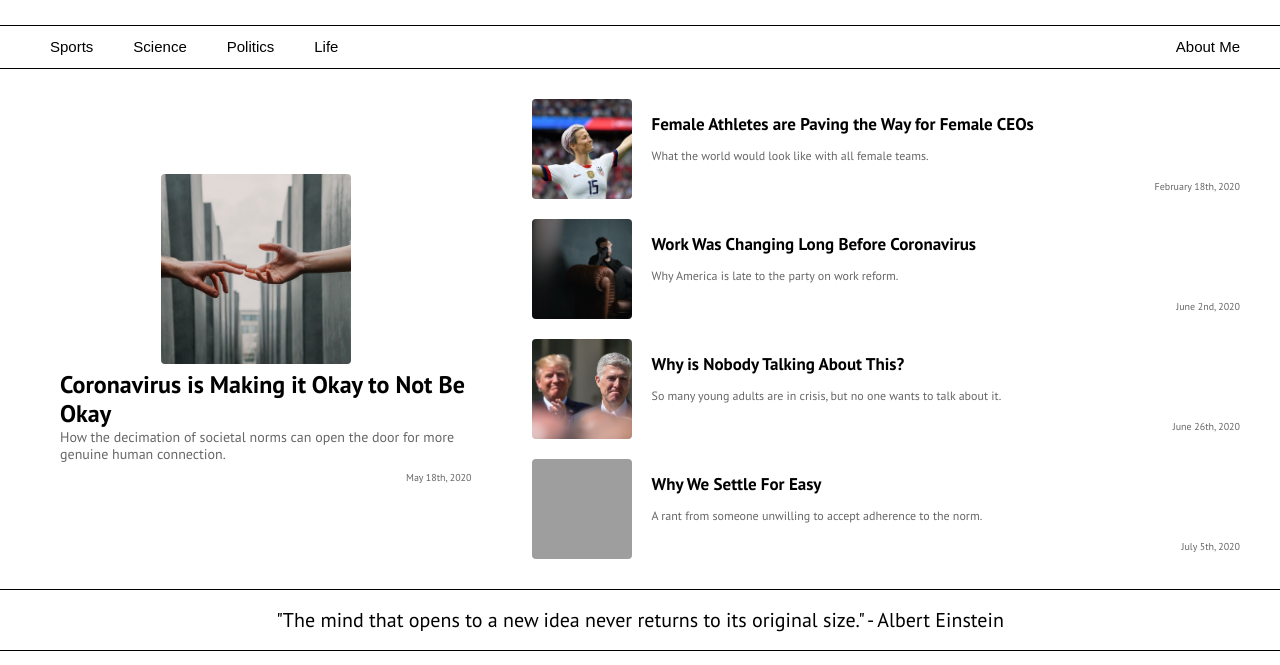
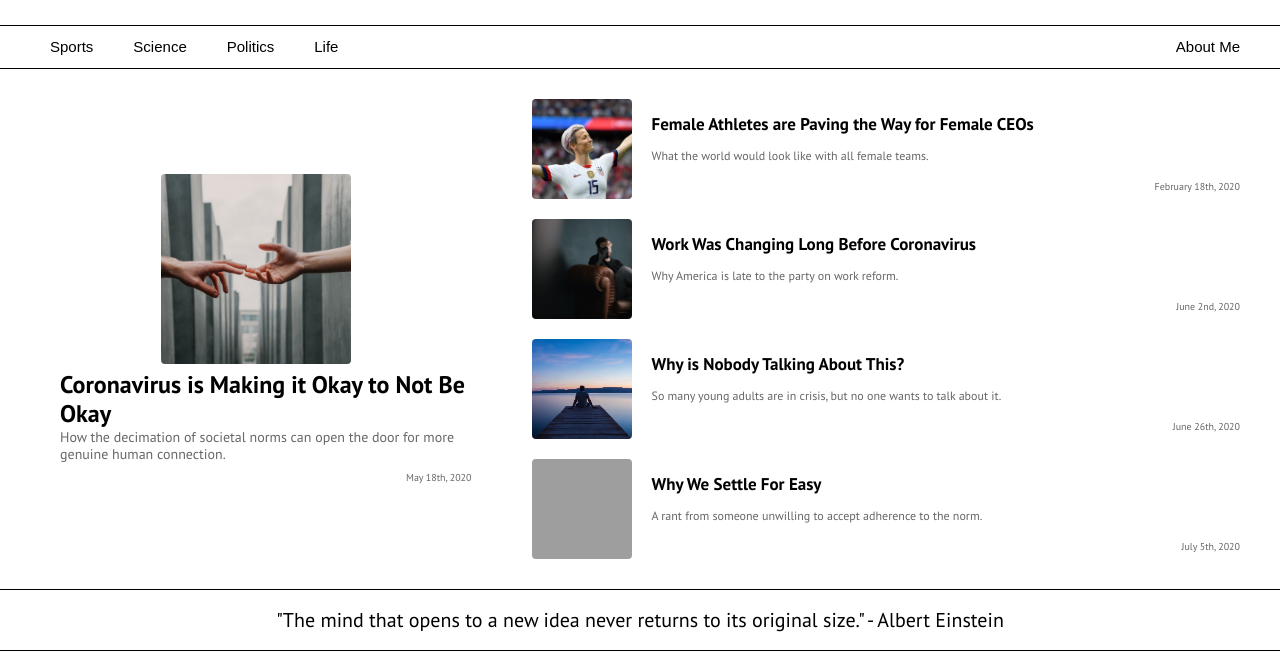
Before and after one commit to campbeljc/blog, a plain HTML site: page index.html in a window 1280 px wide. Shown: the part 135-800 px from the top of the page. Drawn offline with nearby package versions, Linux system fonts and the light colour scheme; grey boxes are pictures that could not be loaded; a web font is replaced by a local one.

Commit message:
Add files via upload

```diff
--- a/index.html
+++ b/index.html
@@ -45,7 +45,7 @@
 				<a class="date" href="Blog3.html" target="_blank"><h4>June 2nd, 2020</h4></a>
 			</div>
 			<div class="box">
-				<a class="image" href="Blog6.html" target="_blank"><img src="Blog4Img.jpeg"></a>
+				<a class="image" href="Blog6.html" target="_blank"><img src="Blog6.jpg"></a>
 				<a class="title" href="Blog6.html" target="_blank"><h3>Why is Nobody Talking About This?</h3></a>
 				<a class="subtitle" href="Blog6.html" target="_blank"><h2>So many young adults are in crisis, but no one wants to talk about it.</h2></a>
 				<a class="date" href="Blog6.html" target="_blank"><h4>June 26th, 2020</h4></a>
```
